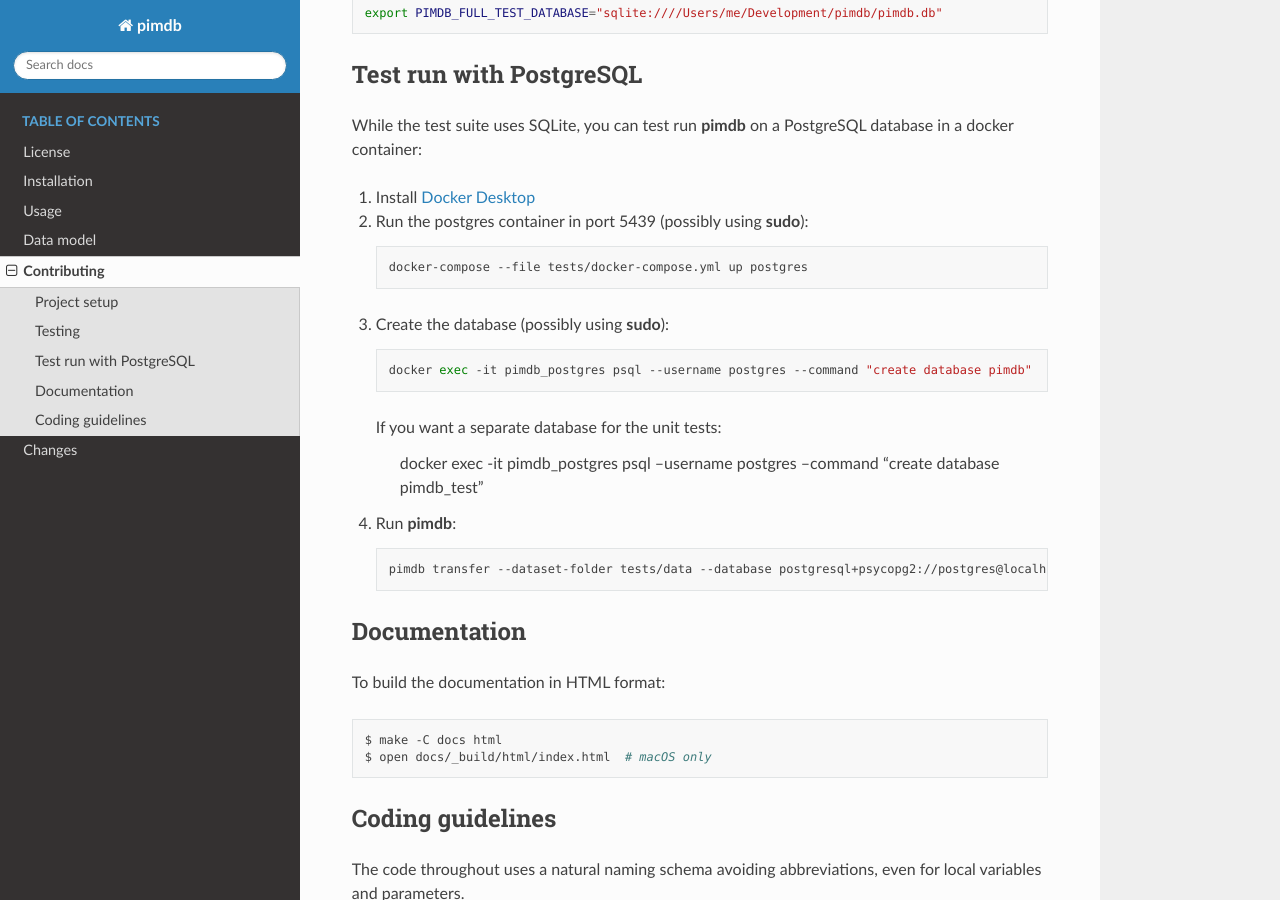
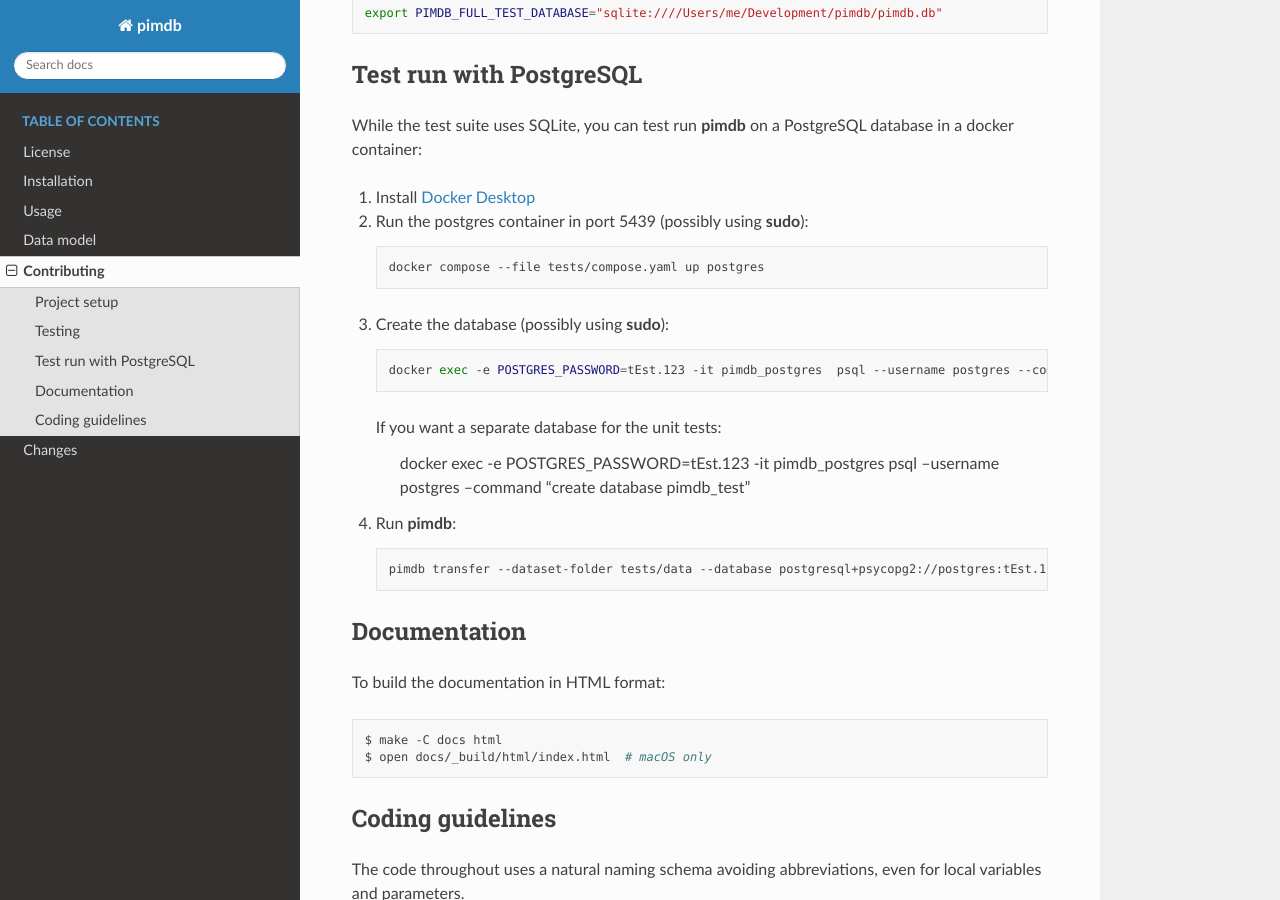
Before and after one commit to roskakori/pimdb, a Sphinx documentation site: the page built from docs/contributing.rst, in a window 1280 px wide and 900 px high, scrolled down 1387 px. Built offline with Sphinx 7.4.7 and the Read the Docs theme 2.0.0, drawn with Linux system fonts in a browser that asks for light colours.

Commit message:
#42 Update instructions for PostgreSQL test

```diff
--- a/docs/contributing.rst
+++ b/docs/contributing.rst
@@ -87,23 +87,23 @@ PostgreSQL database in a docker container:
 
    .. code-block:: bash
 
-        docker-compose --file tests/docker-compose.yml up postgres
+        docker compose --file tests/compose.yaml up postgres
 
 3. Create the database (possibly using :command:`sudo`):
 
    .. code-block:: bash
 
-        docker exec -it pimdb_postgres psql --username postgres --command "create database pimdb"
+        docker exec -e POSTGRES_PASSWORD=tEst.123 -it pimdb_postgres  psql --username postgres --command "create database pimdb"
 
    If you want a separate database for the unit tests:
 
-        docker exec -it pimdb_postgres psql --username postgres --command "create database pimdb_test"
+        docker exec -e POSTGRES_PASSWORD=tEst.123 -it pimdb_postgres psql --username postgres --command "create database pimdb_test"
 
 4. Run :command:`pimdb`:
 
    .. code-block:: bash
 
-        pimdb transfer --dataset-folder tests/data --database postgresql+psycopg2://postgres@localhost:5439/pimdb all
+        pimdb transfer --dataset-folder tests/data --database postgresql+psycopg2://postgres:tEst.123@localhost:5439/pimdb all
 
 
 Documentation
```
Also changed, not shown: 2 other files.
